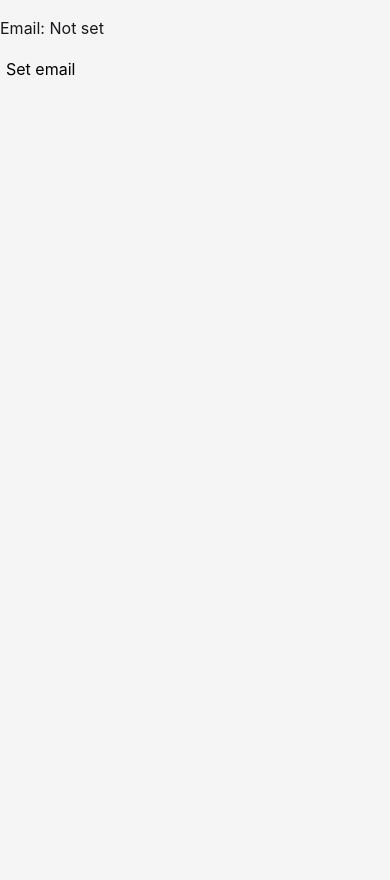
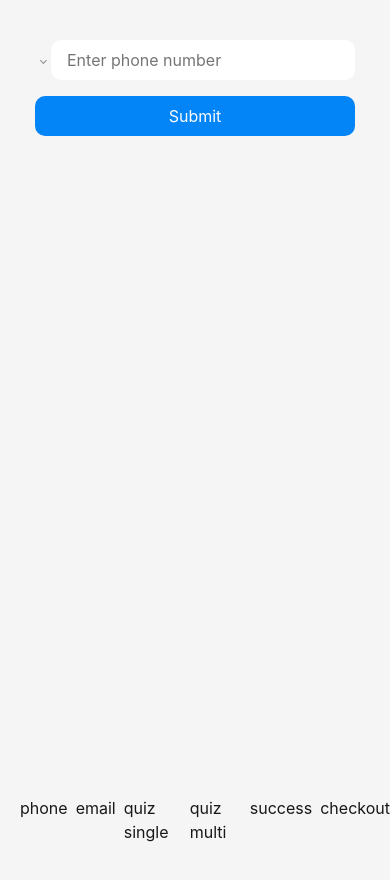
Before and after one commit to malberee/onboarding-test-task, a React (Vite) app in the folder frontend/: page / in a window 390 px wide. Shown: the top 880 px of the page. Built offline with nearby package versions, Linux system fonts and the light colour scheme.

Commit message:
feat: implement phone screen ui

```diff
--- a/frontend/package.json
+++ b/frontend/package.json
@@ -15,6 +15,7 @@
     "@stripe/stripe-js": "^10.3.0",
     "react": "^19.3.1",
     "react-dom": "^19.3.1",
+    "react-phone-number-input": "^3.4.18",
     "react-redux": "^9.3.1",
     "react-router": "^8.5.1",
     "redux-persist": "^6.0.0",
--- a/frontend/src/App.tsx
+++ b/frontend/src/App.tsx
@@ -1,16 +1,10 @@
-import { useAppDispatch, useAppSelector } from './hooks'
-import { setEmail } from './store'
+import { theme } from './constants'
+import { PhoneScreen } from './screens'
 
 function App() {
-  const email = useAppSelector((state) => state.onboarding.email)
-  const dispatch = useAppDispatch()
-
   return (
-    <main>
-      <p>Email: {email || 'Not set'}</p>
-      <button onClick={() => dispatch(setEmail('test@example.com'))}>
-        Set email
-      </button>
+    <main style={{ backgroundColor: theme.colors.background }}>
+      <PhoneScreen />
     </main>
   )
 }
--- a/frontend/src/main.tsx
+++ b/frontend/src/main.tsx
@@ -1,9 +1,11 @@
 import { StrictMode } from 'react'
 import { createRoot } from 'react-dom/client'
 import { Provider } from 'react-redux'
+import { BrowserRouter, Route, Routes } from 'react-router'
 import { PersistGate } from 'redux-persist/es/integration/react'
 import { ThemeProvider } from 'styled-components'
 
+import { Layout } from '@/components'
 import { theme } from '@/constants'
 import { persistor, store } from '@/store'
 
@@ -12,13 +14,19 @@ import { GlobalStyles } from './global-styles.ts'
 
 createRoot(document.getElementById('root')!).render(
   <StrictMode>
+    <BrowserRouter>
       <Provider store={store}>
         <PersistGate loading={null} persistor={persistor}>
           <ThemeProvider theme={theme}>
-          <App />
+            <Routes>
+              <Route path="/" element={<Layout />}>
+                <Route index element={<App />} />
+              </Route>
+            </Routes>
             <GlobalStyles />
           </ThemeProvider>
         </PersistGate>
       </Provider>
+    </BrowserRouter>
   </StrictMode>,
 )
--- /dev/null
+++ b/frontend/src/screens/index.ts
@@ -0,0 +1 @@
+export * from './phone'
--- /dev/null
+++ b/frontend/src/screens/phone.tsx
@@ -0,0 +1,63 @@
+import { useState } from 'react'
+import PhoneInput, { isPossiblePhoneNumber } from 'react-phone-number-input'
+import 'react-phone-number-input/style.css'
+import styled from 'styled-components'
+
+import { Button, Input } from '@/components'
+import { useAppDispatch, useAppSelector } from '@/hooks'
+import { setPhone } from '@/store'
+
+export const PhoneScreen = () => {
+  const phone = useAppSelector((state) => state.onboarding.phone)
+  const dispatch = useAppDispatch()
+
+  const [isError, setIsError] = useState(false)
+
+  const handleSubmit = () => {
+    if (isPossiblePhoneNumber(phone)) {
+      console.log(phone)
+    } else {
+      setIsError(true)
+    }
+  }
+
+  const handleChange = (value?: string) => {
+    if (value) {
+      setIsError(false)
+      dispatch(setPhone(value))
+    }
+  }
+
+  return (
+    <Form>
+      <PhoneInput
+        placeholder="Enter phone number"
+        international
+        countryCallingCodeEditable={false}
+        inputComponent={Input}
+        value={phone}
+        onChange={handleChange}
+      />
+      {isError && <ErrorMessage>Invalid phone number</ErrorMessage>}
+      <Button type="button" onClick={handleSubmit}>
+        Submit
+      </Button>
+    </Form>
+  )
+}
+
+const Form = styled.form`
+  display: flex;
+  flex-direction: column;
+  gap: 16px;
+
+  width: 100%;
+  max-width: 320px;
+
+  margin-inline: auto;
+  margin-top: 40px;
+`
+
+const ErrorMessage = styled.span`
+  color: ${({ theme }) => theme.colors.danger};
+`
```
Also changed, not shown: 1 other file (tests, documents, lock files or other folders). Lines whose indentation alone changed are shown as unchanged.
